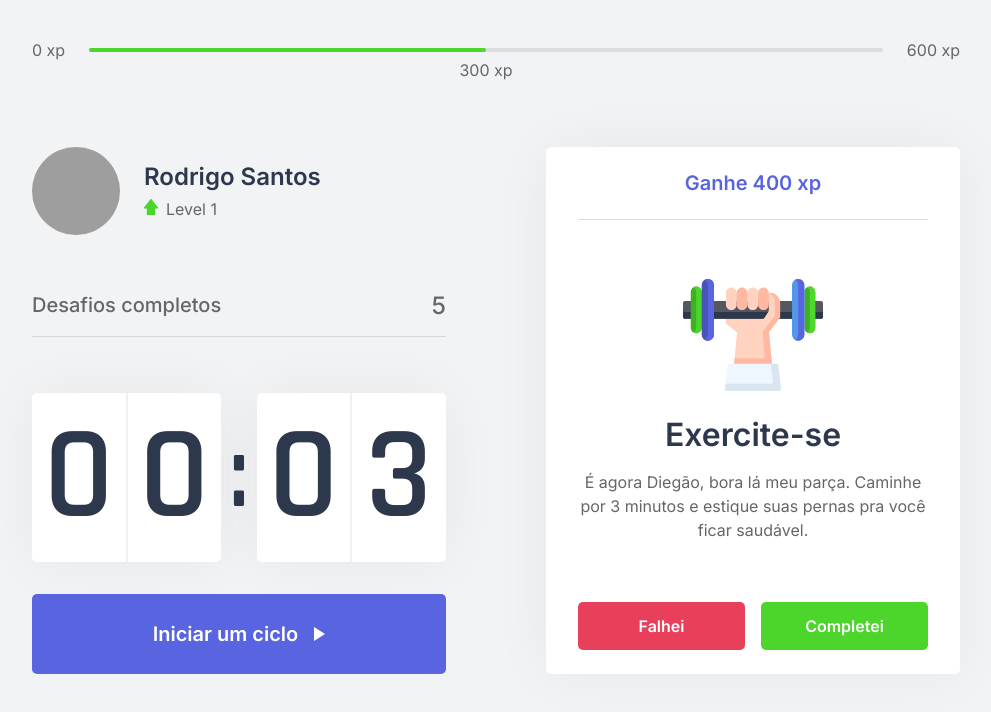
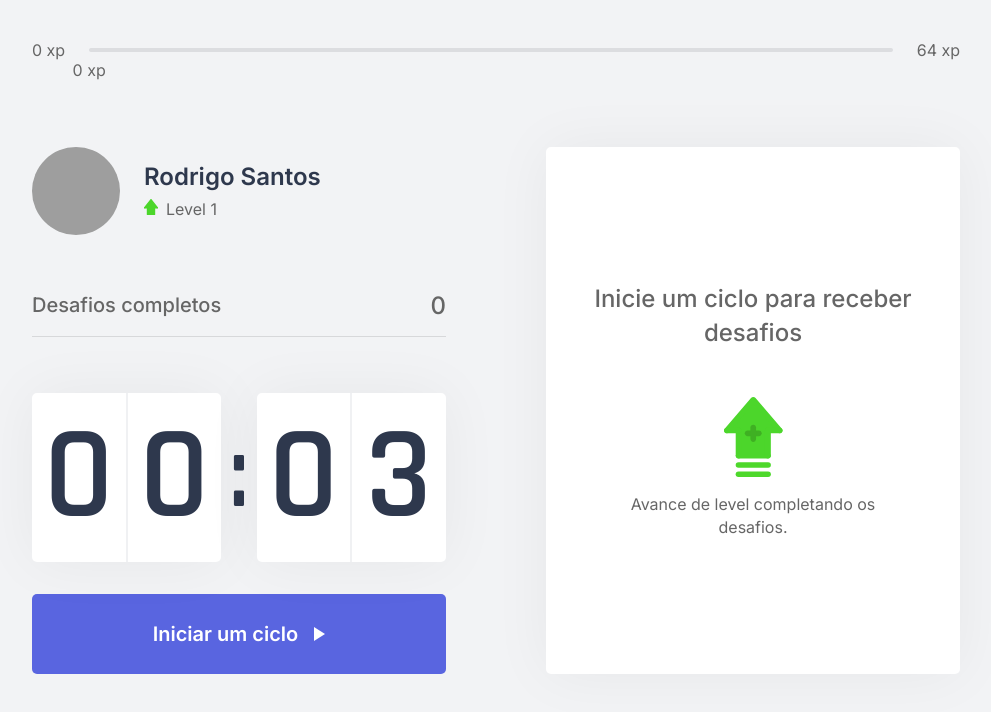
Before and after one commit to RodrigoSaantos/move.it, a Next.js app: page / in a window 1280 px wide. Shown: the top 712 px of the page, without its empty margins (144-1135 px from the left). Built offline with nearby package versions, Linux system fonts and the light colour scheme; grey boxes are pictures that could not be loaded.

Commit message:
Starting business rules

```diff
--- /dev/null
+++ b/challenges.json
@@ -0,0 +1,62 @@
+[
+  {
+    "type": "body",
+    "description": "Estique um de seus braços com a palma da mão virada para frente e puxe os dedos para cima por 10 segundos por mão.",
+    "amount": 80
+  },
+  {
+    "type": "body",
+    "description": "Estique seu braço contra o peito e puxe-o utilizando o outro braço por 10 segundos por braço.",
+    "amount": 60
+  },
+  {
+    "type": "body",
+    "description": "Puxe seu pescoço com a ajuda da mão para a direita e para a esquerda, permanecendo na posição por alguns segundos.",
+    "amount": 70
+  },
+  {
+    "type": "body",
+    "description": "Com as duas mãos na parte de trás da cabeça, leve-a para baixo, alongando a parte de trás da região.",
+    "amount": 60
+  },
+  {
+    "type": "body",
+    "description": "Cruze as pernas e desça com as mãos esticadas em direção ao chão. Repita o movimento com a outra perna na frente.",
+    "amount": 100
+  },
+  {
+    "type": "body",
+    "description": "Sentado, abra as pernas e tente encostar as palmas das mãos no chão, repita 3 vezes por 5 segundos.",
+    "amount": 80
+  },
+  {
+    "type": "body",
+    "description": "Puxe o joelho de encontro ao peito e segure, troque de perna após 10 segundos.",
+    "amount": 50
+  },
+  {
+    "type": "body",
+    "description": "Sentado, cruze uma perna e incline seu tronco à frente, troque de perna após 10 segundos.",
+    "amount": 80
+  },
+  {
+    "type": "eye",
+    "description": "Sentado, feche os olhos e cubra-os com as palmas da mão durante 2 minutos, depois abra normalmente.",
+    "amount": 90
+  },
+  {
+    "type": "eye",
+    "description": "Em algum ambiente aberto, olhe o mais longe que puder em quatro direções por 3s, mexa apenas os olhos. Repita 3 vezes.",
+    "amount": 140
+  },
+  {
+    "type": "eye",
+    "description": "Usando os polegares, massage a área abaixo das sobrancelhas em movimentos circulares por 15 segundos.",
+    "amount": 70
+  },
+  {
+    "type": "body",
+    "description": "Em pé, gire a cintura o máximo que puder para a esquerda, segure por cinco segundos. Repita para a direita.",
+    "amount": 90
+  }
+]
--- a/src/components/ChallengeBox.tsx
+++ b/src/components/ChallengeBox.tsx
@@ -1,24 +1,27 @@
+import { useContext } from 'react';
+import { ChallengesContext } from '../contexts/ChallengesContext';
 import styles from '../styles/components/ChallengeBox.module.css';
 
 export function ChallengeBox() {
-  const hasActiveChallenge = true;
+  const { activeChallenge, resetChallenge } = useContext(ChallengesContext);
 
   return (
     <div className={styles.challengeBoxContainer}>
-      { hasActiveChallenge ? (
+      { activeChallenge ? (
         <div className={styles.challengeActive}>
-          <header>Ganhe 400 xp</header>
+          <header>Ganhe {activeChallenge.amount} xp</header>
 
           <main>
-            <img src="icons/body.svg" alt="Body"/>
+            <img src={`icons/${activeChallenge.type}.svg`} alt={`${activeChallenge.type}`}/>
             <strong>Exercite-se</strong>
-            <p>É agora Diegão, bora lá meu parça. Caminhe por 3 minutos e estique suas pernas pra você ficar saudável.</p>
+            <p>{activeChallenge.description}</p>
           </main>
 
           <footer>
             <button
               type="button"
               className={styles.challengeFailedButton}
+              onClick={resetChallenge}
             >
               Falhei
             </button>
--- a/src/components/CompletedChallenges.tsx
+++ b/src/components/CompletedChallenges.tsx
@@ -1,10 +1,14 @@
+import { useContext } from 'react';
+import { ChallengesContext } from '../contexts/ChallengesContext';
 import styles from '../styles/components/CompletedChallenges.module.css';
 
 export function CompletedChallenges() {
+  const { challengesCompleted } = useContext(ChallengesContext);
+
   return (
     <div className={styles.completedChallengesContainer}>
       <span>Desafios completos</span>
-      <span>5</span>
+      <span>{challengesCompleted}</span>
     </div>
   );
 }
--- a/src/components/ExperienceBar.tsx
+++ b/src/components/ExperienceBar.tsx
@@ -1,16 +1,21 @@
+import { useContext } from 'react';
+import { ChallengesContext } from '../contexts/ChallengesContext';
 import styles from '../styles/components/ExperienceBar.module.css'
 
 export function ExperienceBar() {
+  const { currentExperience, experienceToNextLevel } = useContext(ChallengesContext);
+
+  const percentToNextLevel = Math.round(currentExperience * 100) / experienceToNextLevel;
   return (
     <header className={styles.experienceBar}>
       <span>0 xp</span>
         <div>
-          <div style={{ width: '50%' }} />
-          <span className={styles.currentExperience} style={{ left: '50%' }}>
-            300 xp
+          <div style={{ width: `${percentToNextLevel}%` }} />
+          <span className={styles.currentExperience} style={{ left: `${percentToNextLevel}%` }}>
+            {currentExperience} xp
           </span>
         </div>
-      <span>600 xp</span>
+      <span>{experienceToNextLevel} xp</span>
     </header>
   );
 }
--- a/src/contexts/ChallengesContext.tsx
+++ b/src/contexts/ChallengesContext.tsx
@@ -1,11 +1,21 @@
 import { createContext, useState, ReactNode } from 'react';
+import challenges from '../../challenges.json';
+
+interface Challenge {
+  type: 'body' | 'eye';
+  description: string;
+  amount: number;
+}
 
 interface ChallengeContextData {
   level: number;
   currentExperience: number;
   challengesCompleted: number;
+  experienceToNextLevel: number;
+  activeChallenge: Challenge;
   levelUp: () => void;
   startNewChallenge: () => void;
+  resetChallenge: () => void;
 
 }
 
@@ -21,12 +31,23 @@ export function ChallengesProvider({ children }: ChallengesProviderProps) {
   const [currentExperience, setCurrentExperience] = useState(0);
   const [challengesCompleted, setChallengesCompleted] = useState(0);
 
+  const [activeChallenge, setActiveChallenge] = useState(null);
+
+  const experienceToNextLevel = Math.pow((level + 1) * 4, 2)
+
   function levelUp() {
     setLevel(level + 1)
   }
 
   function startNewChallenge() {
-    console.log('New Challenge');
+    const randomChallengeIndex = Math.floor(Math.random() * challenges.length)
+    const challenge = challenges[randomChallengeIndex];
+
+    setActiveChallenge(challenge);
+  }
+
+  function resetChallenge() {
+    setActiveChallenge(null);
   }
 
   return (
@@ -35,8 +56,11 @@ export function ChallengesProvider({ children }: ChallengesProviderProps) {
         level,
         currentExperience,
         challengesCompleted,
+        experienceToNextLevel,
         levelUp,
         startNewChallenge,
+        activeChallenge,
+        resetChallenge,
       }}
     >
       {children}
```
